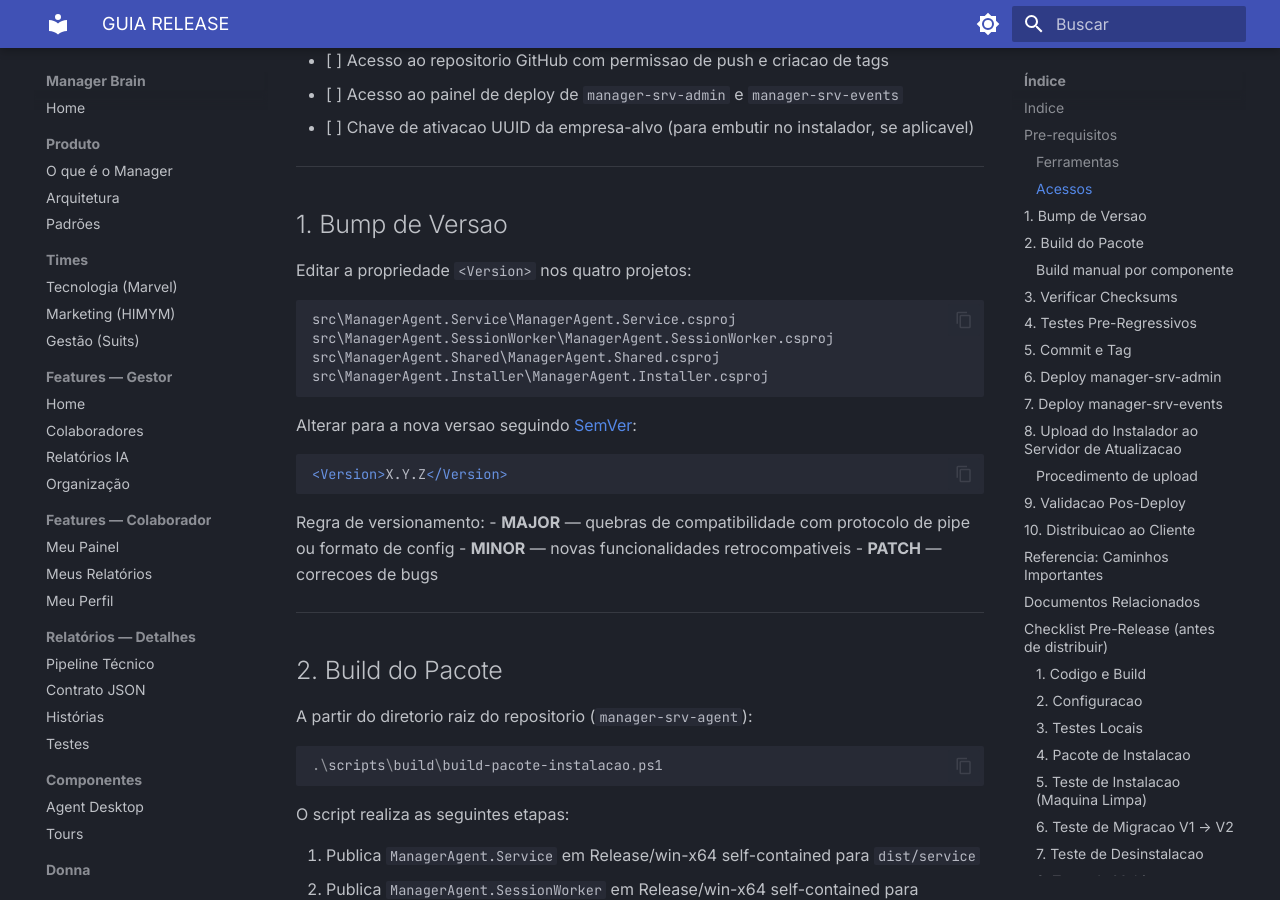
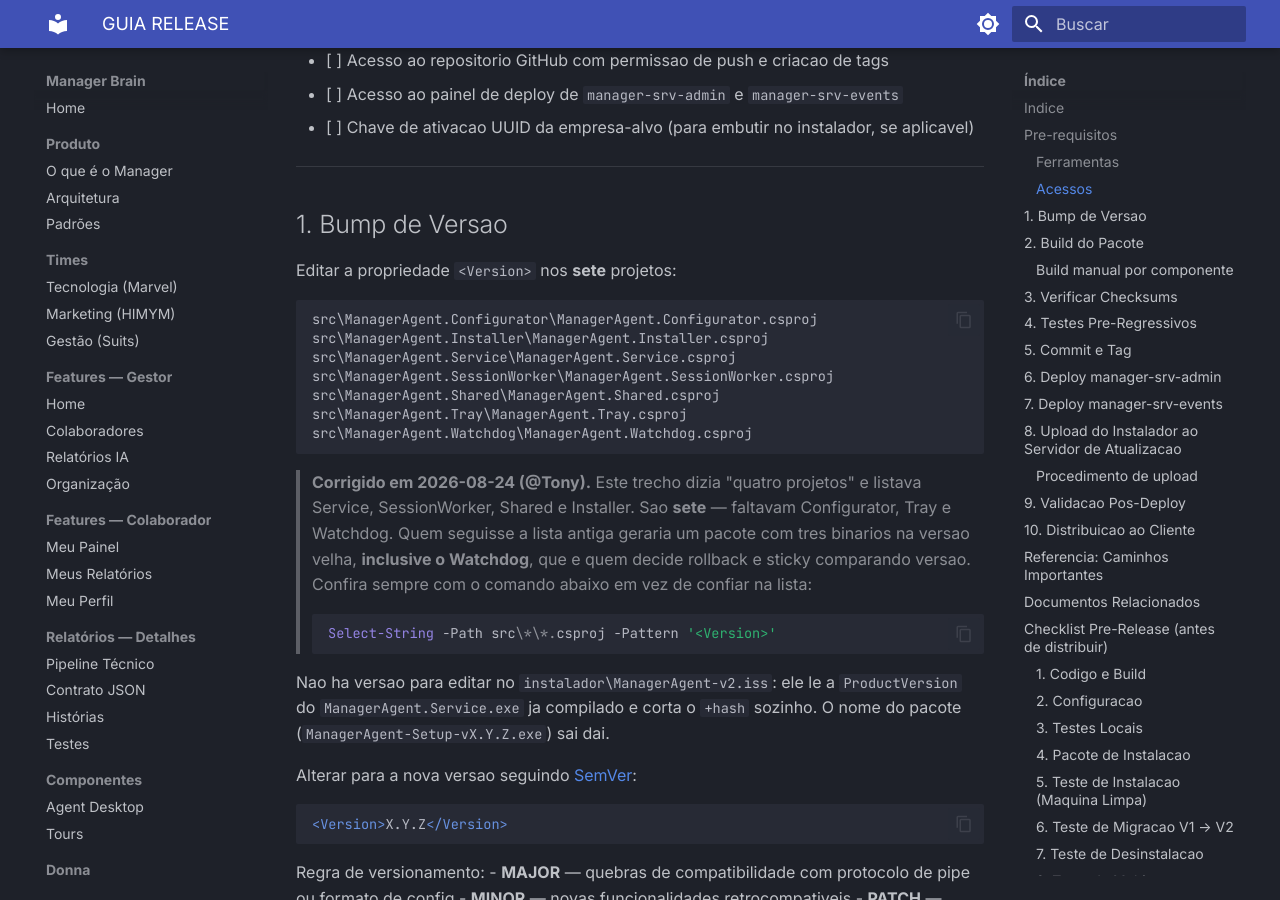
Before and after one commit to mvfranca65/manager-brain, an MkDocs documentation site: the page built from docs/tecnologia/agent-desktop/GUIA-RELEASE.md, in a window 1280 px wide and 900 px high, scrolled down 1238 px. Built offline with MkDocs 1.6.1 and Material for MkDocs 9.7.7, drawn with Linux system fonts in a browser that asks for light colours.

Commit message:
docs(agent): bilhete de retomada pos-reboot + correcao do GUIA-RELEASE
Retomada com o estado dos quatro repos, os quatro itens da linha de corte, as
pendencias do Marcos e os avisos que custam caro. Primeira acao ao voltar e
conferir a versao no Service E no Watchdog.

GUIA-RELEASE: a secao de bump listava quatro projetos; sao sete. Faltavam
Configurator, Tray e Watchdog — e o Watchdog e quem compara versao para
decidir rollback e sticky.

Co-Authored-By: Claude Opus 5 (1M context) <noreply@anthropic.com>

````diff
--- a/docs/tecnologia/agent-desktop/GUIA-RELEASE.md
+++ b/docs/tecnologia/agent-desktop/GUIA-RELEASE.md
@@ -49,14 +49,31 @@
 
 ## 1. Bump de Versao
 
-Editar a propriedade `<Version>` nos quatro projetos:
+Editar a propriedade `<Version>` nos **sete** projetos:
 
 ```
+src\ManagerAgent.Configurator\ManagerAgent.Configurator.csproj
+src\ManagerAgent.Installer\ManagerAgent.Installer.csproj
 src\ManagerAgent.Service\ManagerAgent.Service.csproj
 src\ManagerAgent.SessionWorker\ManagerAgent.SessionWorker.csproj
 src\ManagerAgent.Shared\ManagerAgent.Shared.csproj
-src\ManagerAgent.Installer\ManagerAgent.Installer.csproj
+src\ManagerAgent.Tray\ManagerAgent.Tray.csproj
+src\ManagerAgent.Watchdog\ManagerAgent.Watchdog.csproj
 ```
+
+> **Corrigido em 2026-08-24 (@Tony).** Este trecho dizia "quatro projetos" e listava
+> Service, SessionWorker, Shared e Installer. Sao **sete** — faltavam Configurator, Tray e
+> Watchdog. Quem seguisse a lista antiga geraria um pacote com tres binarios na versao velha,
+> **inclusive o Watchdog**, que e quem decide rollback e sticky comparando versao. Confira sempre
+> com o comando abaixo em vez de confiar na lista:
+>
+> ```powershell
+> Select-String -Path src\*\*.csproj -Pattern '<Version>'
+> ```
+
+Nao ha versao para editar no `instalador\ManagerAgent-v2.iss`: ele le a `ProductVersion` do
+`ManagerAgent.Service.exe` ja compilado e corta o `+hash` sozinho. O nome do pacote
+(`ManagerAgent-Setup-vX.Y.Z.exe`) sai dai.
 
 Alterar para a nova versao seguindo [SemVer](https://semver.org/):
 
````
Also changed, not shown: docs/tecnologia/registro/2026-08-24-retomada-pos-reboot.md (added, +107 -0 lines).
